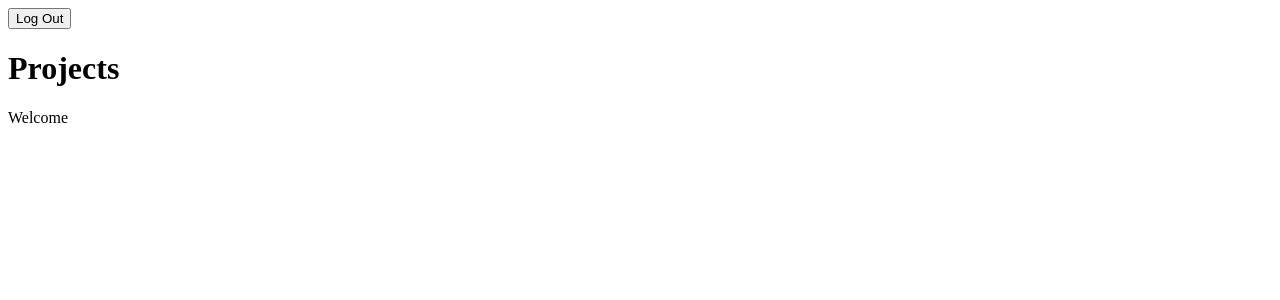
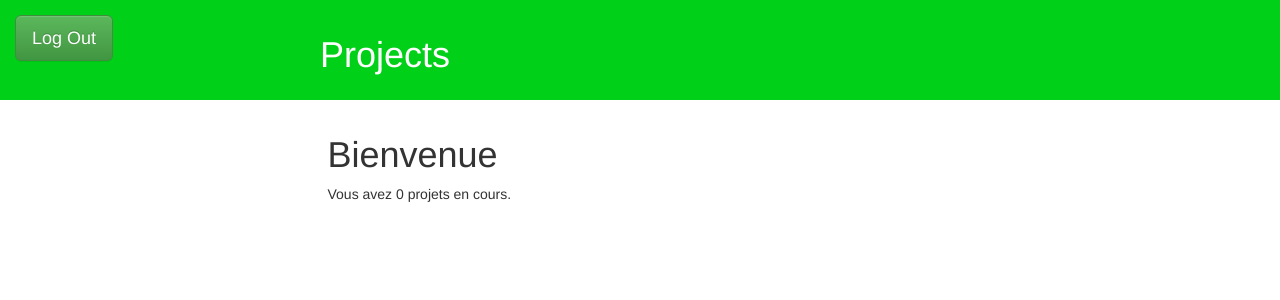
Before and after one commit to lthongkham/project, a Django app: page /taskmanager/projects in a window 1280 px wide. Shown: the top 300 px of that part. Run offline with Django 3.2, Linux system fonts and the light colour scheme; data that the repository does not hold is empty; the page is wider than the window, and the part outside it is not shown; some libraries are stand-ins or nearby versions.

Commit message:
added bootstrap

```diff
--- /dev/null
+++ b/project/taskmanager/static/taskmanager/style.css
@@ -0,0 +1,121 @@
+* {
+  box-sizing: border-box;
+}
+
+.row::after {
+  content: "";
+  clear: both;
+  display: table;
+}
+
+[class*="col-"] {
+  float: left;
+  padding: 15px;
+}
+
+html {
+  font-family: "Lucida Sans", sans-serif;
+}
+
+.header {
+  background-color: #00d018;
+  color: #ffffff;
+  padding: 15px;
+}
+
+h2 {
+  padding: 15px;
+}
+
+.menu ul {
+  list-style-type: none;
+  margin: 0;
+  padding: 0;
+}
+
+.details {
+  padding: 8px;
+  margin-bottom: 7px;
+  background-color: #9dffae;
+  color: #ffffff;
+  box-shadow: 0 1px 3px rgba(0,0,0,0.12), 0 1px 2px rgba(0,0,0,0.24);
+}
+
+thead {
+  padding: 10px;
+  font-size: 20px;
+}
+
+.btn-group {
+  padding: 10px;
+}
+
+td {
+  padding: 10px;
+}
+
+.attribut {
+  padding: 8px;
+  margin-bottom: 7px;
+}
+
+.project {
+  padding: 8px;
+  margin-bottom: 7px;
+  background-color: #9dffae;
+  color: #ffffff;
+  box-shadow: 0 1px 3px rgba(0,0,0,0.12), 0 1px 2px rgba(0,0,0,0.24);
+}
+
+.menu li:hover {
+  background-color: #0099cc;
+}
+
+.aside {
+  background-color: #33b5e5;
+  padding: 15px;
+  color: #ffffff;
+  text-align: center;
+  font-size: 14px;
+  box-shadow: 0 1px 3px rgba(0,0,0,0.12), 0 1px 2px rgba(0,0,0,0.24);
+}
+
+.footer {
+  background-color: #0099cc;
+  color: #ffffff;
+  text-align: center;
+  font-size: 12px;
+  padding: 15px;
+}
+
+
+@media only screen and (min-width: 600px) {
+  /* For tablets: */
+  .col-s-1 {width: 8.33%;}
+  .col-s-2 {width: 16.66%;}
+  .col-s-3 {width: 25%;}
+  .col-s-4 {width: 33.33%;}
+  .col-s-5 {width: 41.66%;}
+  .col-s-6 {width: 50%;}
+  .col-s-7 {width: 58.33%;}
+  .col-s-8 {width: 66.66%;}
+  .col-s-9 {width: 75%;}
+  .col-s-10 {width: 83.33%;}
+  .col-s-11 {width: 91.66%;}
+  .col-s-12 {width: 100%;}
+}
+@media only screen and (min-width: 768px) {
+  /* For desktop: */
+  .col-1 {width: 8.33%;}
+  .col-2 {width: 16.66%;}
+  .col-3 {width: 25%;}
+  .col-4 {width: 33.33%;}
+  .col-5 {width: 41.66%;}
+  .col-6 {width: 50%;}
+  .col-7 {width: 58.33%;}
+  .col-8 {width: 66.66%;}
+  .col-9 {width: 75%;}
+  .col-10 {width: 83.33%;}
+  .col-11 {width: 91.66%;}
+  .col-12 {width: 100%;}
+}
--- a/project/taskmanager/templates/taskmanager/projects.html
+++ b/project/taskmanager/templates/taskmanager/projects.html
@@ -1,23 +1,39 @@
 <!DOCTYPE html>
-<html lang="en">
-<head>
-    <meta charset="UTF-8">
-    <title>Projects</title>
-</head>
-<body>
+{% load static %}
+<html>
+    <head>
+        <meta charset="utf-8" />
+        <link rel="stylesheet" href="//maxcdn.bootstrapcdn.com/bootstrap/3.2.0/css/bootstrap.min.css">
+        <link rel="stylesheet" href="//maxcdn.bootstrapcdn.com/bootstrap/3.2.0/css/bootstrap-theme.min.css">
+        <link rel="stylesheet" href="{% static 'taskmanager/style.css' %}" />
+        <title>Projects</title>
+    </head>
 
-<button onclick="window.location.href = 'http://127.0.0.1:8000/taskmanager/deconnexion';">Log Out</button>
+    <body>
 
-<h1>Projects</h1>
+        <div class="col-3 col-s-3 menu">
+            <button type="button" class="btn btn-success btn-lg" onclick=" window.location.href = 'http://127.0.0.1:8000/taskmanager/deconnexion';">Log Out</button>
+        </div>
 
-<p> Welcome {{username}}</p>
+        <div class="header">
+            <h1>Projects</h1>
+        </div>
 
-{% for project in P %}
-        <tr>
-            <a href="http://127.0.0.1:8000/taskmanager/project/{{project.id}}">{{project.Name}}</a>
-            <br>
-        </tr>
-    {% endfor %}
+        <div class="row">
+            <div class="col-3 col-s-3 menu">
+                <ul>
+                    {% for project in P %}
+                        <li class="project">
+                            <a href="http://127.0.0.1:8000/taskmanager/project/{{project.id}}">{{project.Name}}</a>
+                        </li>
+                    {% endfor %}
+                </ul>
+            </div>
 
-</body>
+            <div class="col-6 col-s-9">
+                <h1>Bienvenue {{username}}</h1>
+                <p>Vous avez {{l}} projets en cours.</p>
+            </div>
+        </div>
+    </body>
 </html>
--- a/project/taskmanager/views.py
+++ b/project/taskmanager/views.py
@@ -30,6 +30,7 @@ def deconnexion(request):
 def projects(request):
     username = request.user.username
     P = Project.objects.filter(members__username = username)
+    l = len(P)
     return render(request, 'taskmanager/projects.html', locals())
 
 def project(request, id_project):
```
Also changed, not shown: project/taskmanager/templates/taskmanager/connexion.html (+12 -1 lines), project/taskmanager/templates/taskmanager/edittask.html (+11 -0 lines), project/taskmanager/templates/taskmanager/newjournal.html (+11 -0 lines), project/taskmanager/templates/taskmanager/newtask.html (+11 -0 lines), project/taskmanager/templates/taskmanager/project.html (+33 -16 lines), project/taskmanager/templates/taskmanager/task.html (+39 -20 lines).
